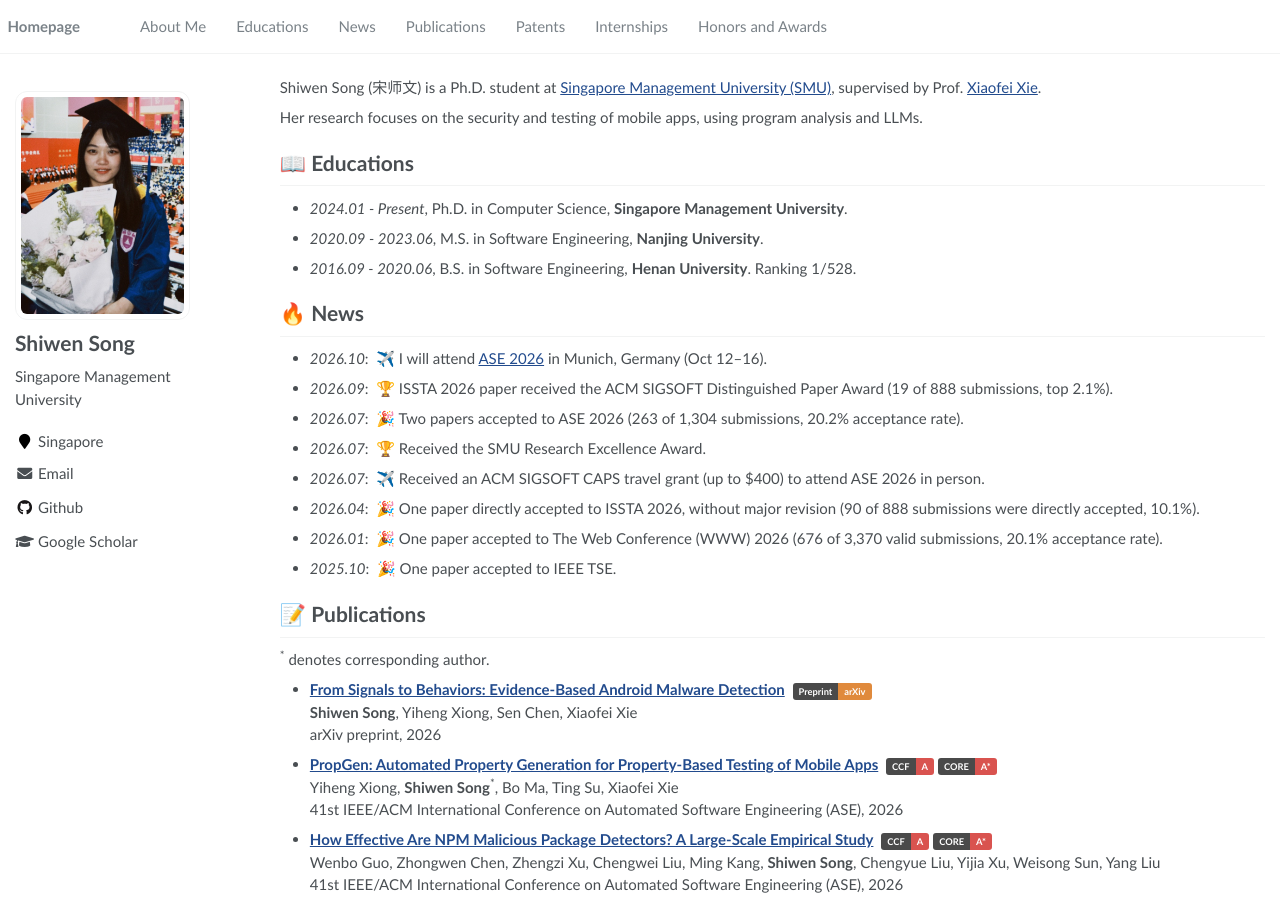
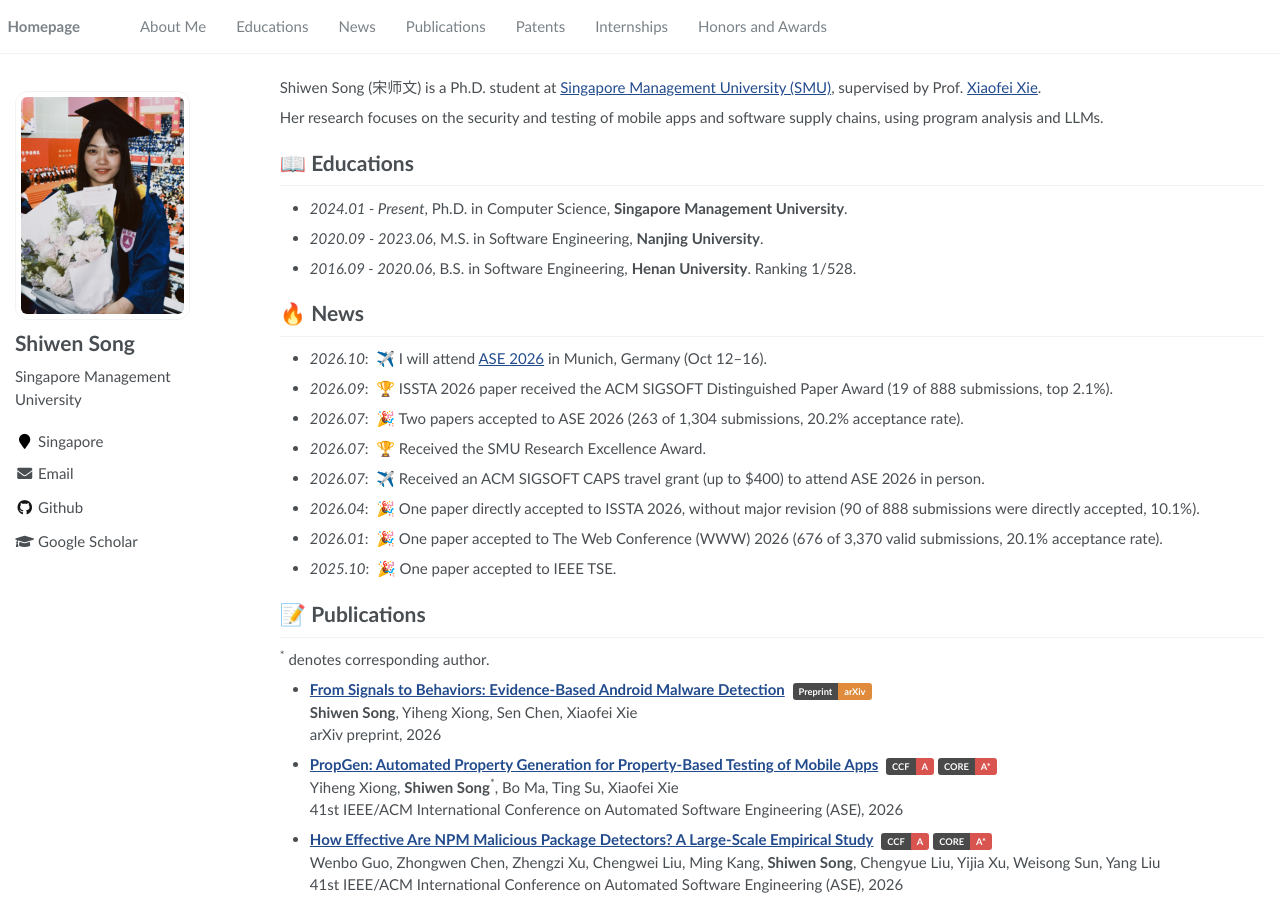
Before and after one commit to shiwen-song/shiwen-song.github.io, a Jekyll site: the page built from _pages/about.md, in a window 1280 px wide and 900 px high. Built offline with Jekyll 4.4.1, drawn with Linux system fonts in a browser that asks for light colours.

Commit message:
Bio: include software supply chains
Co-Authored-By: Claude Sonnet 5.5 <noreply@anthropic.com>

```diff
--- a/_pages/about.md
+++ b/_pages/about.md
@@ -19,7 +19,7 @@ redirect_from:
 
 Shiwen Song (宋师文) is a Ph.D. student at [Singapore Management University (SMU)](https://www.smu.edu.sg/), supervised by Prof. [Xiaofei Xie](https://scholar.google.com/citations?user=FfcZfJgAAAAJ&hl=zh-CN&oi=ao).
 
-Her research focuses on the security and testing of mobile apps, using program analysis and LLMs.
+Her research focuses on the security and testing of mobile apps and software supply chains, using program analysis and LLMs.
 
 # 📖 Educations
 - *2024.01 - Present*, Ph.D. in Computer Science, **Singapore Management University**.
```
